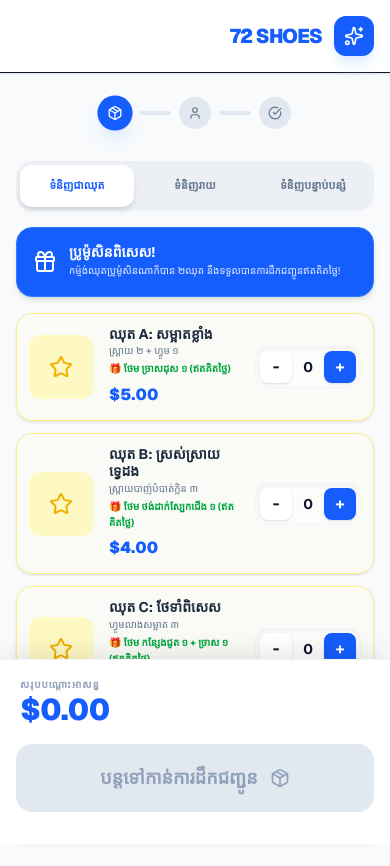
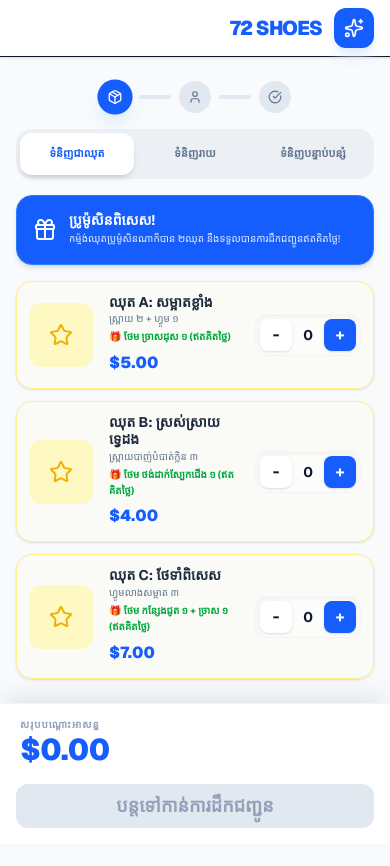
Before and after one commit to Vireak-Sok/small-ecommerce-with-telegram-alert, a Next.js app: page / in a window 390 px wide. Shown: the top 866 px of the page. Built offline with nearby package versions, Linux system fonts and the light colour scheme.

Commit message:
fix for mobile view

```diff
--- a/src/app/page.js
+++ b/src/app/page.js
@@ -195,7 +195,7 @@ export default function App() {
 
   const ShowOrderResult = ({ status }) => {
     return(
-      <div className="fixed inset-0 z-[100] flex items-center justify-center bg-black/50">
+      <div className="fixed h-full inset-0 z-[100] flex items-center justify-center bg-black/50">
       {/* Modal Box */}
       <div className="bg-white p-8 rounded-lg shadow-xl flex flex-col items-center gap-2">
         {status === 'success' ? (
@@ -313,7 +313,7 @@ useEffect(() => {
   return (
     <div className="min-h-screen bg-slate-50 pb-56 font-sans text-slate-900 leading-relaxed">
       {/* Header */}
-      <header className="sticky top-0 z-40 border-b bg-white/95 p-4 backdrop-blur-md shadow-sm">
+      <header className="sticky top-0 z-40 border-b bg-white/95 px-4 py-2 backdrop-blur-md shadow-sm">
         <div className="mx-auto flex max-w-md items-center justify-between">
           <button onClick={() => setStep(step - 1)} className={`p-1 hover:bg-slate-100 rounded-full transition-colors ${step > 1 ? '' : 'invisible'}`}>
             <ArrowLeft size={24}/>
@@ -388,7 +388,7 @@ useEffect(() => {
 
       <main className="mx-auto max-w-md p-4 pt-6">
         {/* Stepper */}
-        <div className="mb-8 flex items-center justify-center gap-2">
+        <div className="mb-4 flex items-center justify-center gap-2">
           {[1, 2, 3].map(i => (
             <React.Fragment key={i}>
               <div className={`flex h-8 w-8 items-center justify-center rounded-full text-xs font-bold transition-all duration-300 ${step >= i ? 'bg-blue-600 text-white scale-110 shadow-lg shadow-blue-100' : 'bg-slate-200 text-slate-500'}`}>
@@ -439,13 +439,13 @@ useEffect(() => {
           <div className="space-y-5 animate-in fade-in slide-in-from-right-4 duration-500">
             <h2 className="text-2xl font-extrabold tracking-tight text-center">ព័ត៌មានដឹកជញ្ជូន</h2>
             <div className="space-y-4">
-              <input type="text" placeholder="ឈ្មោះអ្នកទទួល" className="w-full rounded-xl border border-slate-200 p-4 outline-none ring-blue-600 focus:ring-2 bg-white shadow-sm" value={customer.name} onChange={e => setCustomer({...customer, name: e.target.value})} />
-              <input type="tel" placeholder="លេខទូរស័ព្ទ" className="w-full rounded-xl border border-slate-200 p-4 outline-none ring-blue-600 focus:ring-2 bg-white shadow-sm" value={customer.phone} onChange={e => setCustomer({...customer, phone: e.target.value})} />
+              <input type="text" placeholder="ឈ្មោះអ្នកទទួល" className="w-full rounded-xl border border-slate-200 py-2 px-4 outline-none ring-blue-600 focus:ring-2 bg-white shadow-sm" value={customer.name} onChange={e => setCustomer({...customer, name: e.target.value})} />
+              <input type="tel" placeholder="លេខទូរស័ព្ទ" className="w-full rounded-xl border border-slate-200 py-2 px-4 outline-none ring-blue-600 focus:ring-2 bg-white shadow-sm" value={customer.phone} onChange={e => setCustomer({...customer, phone: e.target.value})} />
 
               <div className="space-y-3">
                 <div className="relative">
-                  <MapPin className="absolute left-4 top-4 text-slate-400" size={20} />
-                  <select className="w-full rounded-xl border border-slate-200 bg-white py-4 pl-12 pr-4 outline-none ring-blue-600 focus:ring-2 appearance-none shadow-sm font-medium" value={customer.province} onChange={e => setCustomer({...customer, province: e.target.value})}>
+                  <MapPin className="absolute left-4 top-3 text-slate-400" size={20} />
+                  <select className="w-full rounded-xl border border-slate-200 bg-white py-2 pl-12 pr-4 outline-none ring-blue-600 focus:ring-2 appearance-none shadow-sm font-medium" value={customer.province} onChange={e => setCustomer({...customer, province: e.target.value})}>
                     <option value="">ជ្រើសរើស ខេត្ត/ក្រុង</option>
                     {PROVINCES.map(p => <option key={p} value={p}>{p}</option>)}
                   </select>
@@ -465,7 +465,7 @@ useEffect(() => {
                 )}
               </div>
 
-              <textarea placeholder="អាសយដ្ឋានលម្អិត (លេខផ្ទះ, ផ្លូវ, ភូមិ...)" rows="3" className="w-full rounded-xl border border-slate-200 p-4 outline-none ring-blue-600 focus:ring-2 bg-white shadow-sm" value={customer.address} onChange={e => setCustomer({...customer, address: e.target.value})} />
+              <textarea placeholder="អាសយដ្ឋានលម្អិត (លេខផ្ទះ, ផ្លូវ, ភូមិ...)" rows="3" className="w-full rounded-xl border border-slate-200 py-2 px-4 outline-none ring-blue-600 focus:ring-2 bg-white shadow-sm" value={customer.address} onChange={e => setCustomer({...customer, address: e.target.value})} />
             </div>
           </div>
         )}
@@ -475,11 +475,11 @@ useEffect(() => {
             {status != null && <ShowOrderResult status={status} />}
             <h2 className="text-2xl font-extrabold tracking-tight text-center">របៀបបង់ប្រាក់</h2>
             <div className="grid grid-cols-2 gap-3">
-              <button onClick={() => setPaymentMethod('QR')} className={`flex flex-col items-center justify-center gap-2 rounded-2xl border-2 p-5 transition-all ${paymentMethod === 'QR' ? 'border-blue-600 bg-blue-50 text-blue-700 shadow-md scale-105' : 'border-slate-100 bg-white text-slate-500'}`}><CreditCard size={28} /><span className="text-[11px] font-black uppercase">បង់តាម QR</span></button>
+              <button onClick={() => setPaymentMethod('QR')} className={`flex flex-col items-center justify-center rounded-2xl border-2 p-2 transition-all ${paymentMethod === 'QR' ? 'border-blue-600 bg-blue-50 text-blue-700 shadow-md scale-105' : 'border-slate-100 bg-white text-slate-500'}`}><CreditCard size={28} /><span className="text-[11px] font-black uppercase">បង់តាម QR</span></button>
               {(customer.province === "ភ្នំពេញ" || customer.province === "Phnom Penh") ? (
-                <button onClick={() => setPaymentMethod('COD')} className={`flex flex-col items-center justify-center gap-2 rounded-2xl border-2 p-5 transition-all ${paymentMethod === 'COD' ? 'border-blue-600 bg-blue-50 text-blue-700 shadow-md scale-105' : 'border-slate-100 bg-white text-slate-500'}`}><Banknote size={28} /><span className="text-[11px] font-black uppercase">បង់ពេលទំនិញមកដល់</span></button>
+                <button onClick={() => setPaymentMethod('COD')} className={`flex flex-col items-center justify-center rounded-2xl border-2 p-2 transition-all ${paymentMethod === 'COD' ? 'border-blue-600 bg-blue-50 text-blue-700 shadow-md scale-105' : 'border-slate-100 bg-white text-slate-500'}`}><Banknote size={28} /><span className="text-[11px] font-black uppercase">បង់ពេលទំនិញមកដល់</span></button>
               ) : (
-                <div className="flex flex-col items-center justify-center gap-2 rounded-2xl border-2 border-dashed border-slate-200 p-5 text-slate-300"><Banknote size={28} /><span className="text-[9px] font-bold uppercase text-center leading-tight">មិនមានសេវា COD <br/> សម្រាប់ខេត្ត</span></div>
+                <div className="flex flex-col items-center justify-center rounded-2xl border-2 border-dashed border-slate-200 p-2 text-slate-300"><Banknote size={28} /><span className="text-[9px] font-bold uppercase text-center leading-tight">មិនមានសេវា COD <br/> សម្រាប់ខេត្ត</span></div>
               )}
             </div>
 
@@ -554,8 +554,8 @@ useEffect(() => {
       </main>
 
       {/* Floating Bottom Navigation */}
-      <div className="fixed bottom-0 left-0 right-0 z-50 animate-in slide-in-from-bottom-10 duration-500">
-        <div className="mx-auto w-full bg-white border-t border-slate-100 shadow-[0_-10px_25px_-5px_rgba(0,0,0,0.1)] pt-5 pb-8 px-4 sm:px-6">
+      <div className="fixed bottom-0 left-0 right-0 z-50 animate-in slide-in-from-bottom-10 duration-500 bg-white">
+        <div className="mx-auto w-full border-t border-slate-100 shadow-[0_-10px_25px_-5px_rgba(0,0,0,0.1)] py-4 px-4">
            <div className="max-w-md mx-auto space-y-4">
              {/* Dynamic Total/Shipping Breakdown */}
              {step !== 3 && (
@@ -587,21 +587,20 @@ useEffect(() => {
 
              <div>
                {step < 3 ? (
-                 <button onClick={handleNext} disabled={step === 1 || subtotal == 0 ? subtotal === 0 : (!customer.name || !customer.phone || !customer.province || !customer.address)} className="flex w-full items-center justify-center gap-3 rounded-2xl bg-blue-600 py-5 text-lg font-black text-white shadow-xl shadow-blue-200 active:scale-95 disabled:bg-slate-200 disabled:text-slate-400 disabled:shadow-none transition-all">
+                 <button onClick={handleNext} disabled={step === 1 || subtotal == 0 ? subtotal === 0 : (!customer.name || !customer.phone || !customer.province || !customer.address)} className="flex w-full items-center justify-center gap-3 rounded-xl bg-blue-600 py-2 text-lg font-black text-white shadow-xl shadow-blue-200 active:scale-95 disabled:bg-slate-200 disabled:text-slate-400 disabled:shadow-none transition-all">
                    {step === 1 ? 'បន្តទៅកាន់ការដឹកជញ្ជូន' : 'បន្តទៅកាន់ការបង់ប្រាក់'}
-                   {step === 1 ? <Package size={20} /> : <User size={20} />}
                  </button>
                ) : (
                 <button
                   onClick={handleManualSubmit}
                   disabled={subtotal == 0 || isSubmitting || file == null && paymentMethod != 'COD' ? true: false}
-                  className="flex w-full items-center justify-center gap-3 rounded-2xl bg-green-500 py-5 text-lg font-black text-white shadow-xl shadow-green-200 active:scale-95 disabled:bg-slate-200 disabled:text-slate-400 disabled:shadow-none transition-all"
+                  className="flex w-full items-center justify-center gap-3 rounded-xl bg-green-500 py-2 text-lg font-black text-white shadow-xl shadow-green-200 active:scale-95 disabled:bg-slate-200 disabled:text-slate-400 disabled:shadow-none transition-all"
                 >
                   {isSubmitting ? (
                     <Loader2 className="w-5 h-5 animate-spin" />
                   ) : (
                     <>
-                      <Send size={20}/>បញ្ជាក់ការកម្ម៉ង់
+                      បញ្ជាក់ការកម្ម៉ង់
                     </>
                   )}
                 </button>
```
